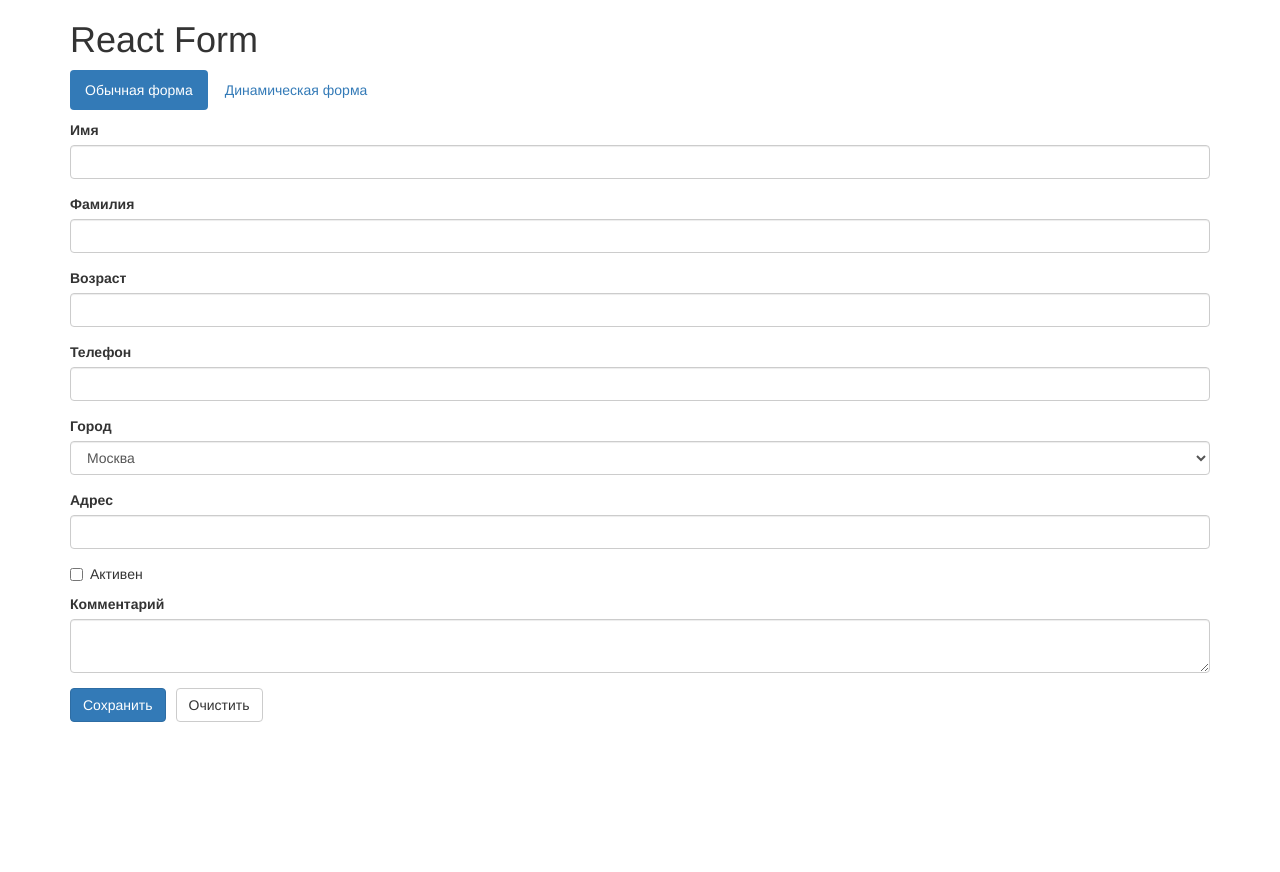
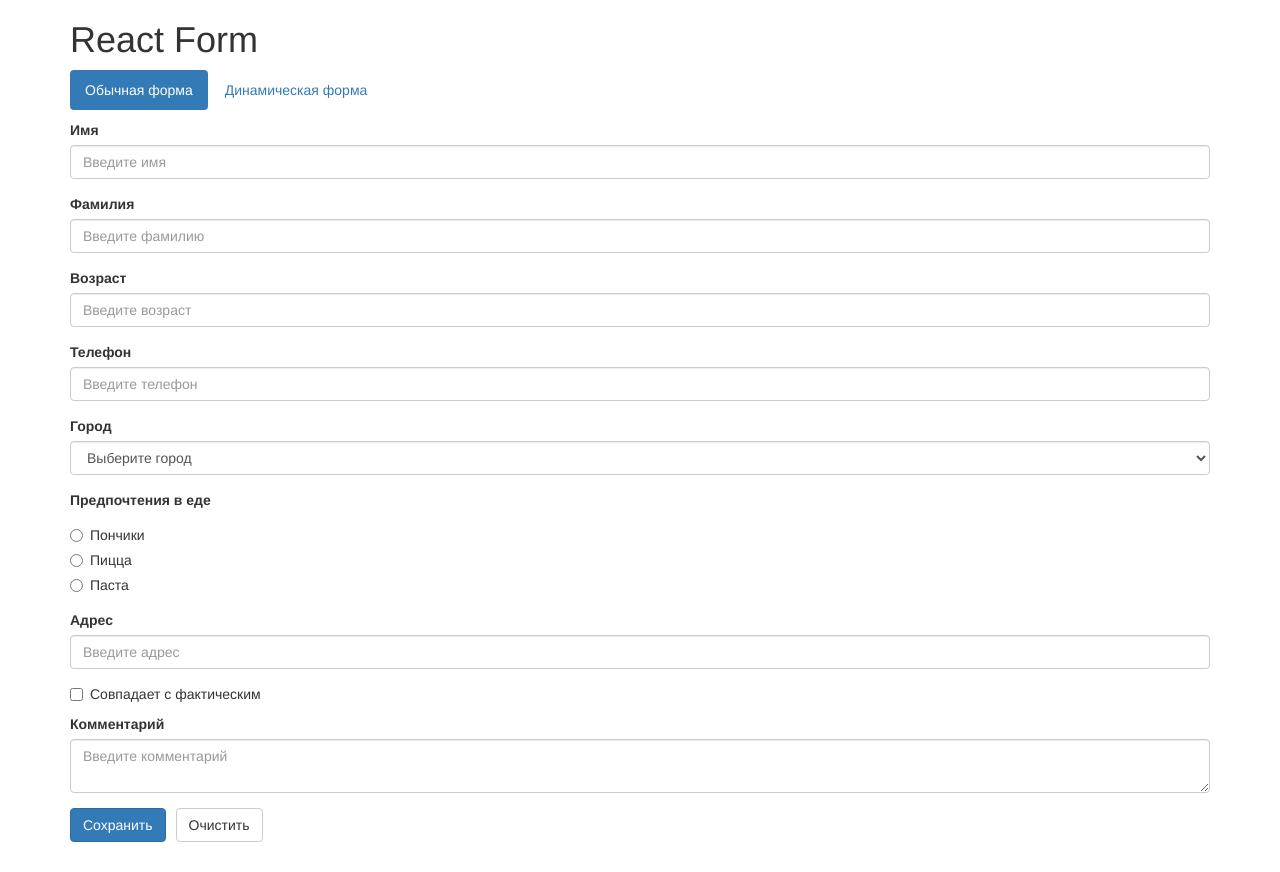
Before and after one commit to kostaskriaridis/react-form, a React (Create React App) app: page / in a window 1280 px wide. Before the commit the page ends 800 px from the top, so only its background shows below. Built offline with nearby package versions, Linux system fonts and the light colour scheme.

Commit message:
Added placeholders to inputs. Added RadioGroup component

```diff
--- a/src/form/HOC.js
+++ b/src/form/HOC.js
@@ -2,7 +2,15 @@ import React, { Component } from 'react';
 import PropTypes from 'prop-types';
 
 export default function HOC(InputComponent) {
-    class Input extends Component {
+    return class Input extends Component {
+        static defaultProps = {
+            onChange() {}
+        };
+
+        static contextTypes = {
+            form: PropTypes.object
+        };
+
         constructor(props) {
             super(props);
 
@@ -39,6 +47,7 @@ export default function HOC(InputComponent) {
         }
 
         setValue(value) {
+            this.props.onChange(value);
             this.setState({ value });
         }
 
@@ -50,10 +59,4 @@ export default function HOC(InputComponent) {
             return this.state.value;
         }
     }
-
-    Input.contextTypes = {
-        form: PropTypes.object
-    };
-
-    return Input;
 }
--- /dev/null
+++ b/src/form/RadioGroup.js
@@ -0,0 +1,23 @@
+import React from 'react';
+import HOC from './HOC';
+
+function RadioGroup({ name, items, value, setValue }) {
+    return (
+        <div>
+            {items.map(item =>
+                <div className='radio' key={item.value}>
+                    <label>
+                        <input
+                            type='radio'
+                            name={name}
+                            checked={item.value === value}
+                            onChange={() => setValue(item.value)} />
+                        {item.label}
+                    </label>
+                </div>
+            )}
+        </div>
+    );
+}
+
+export default HOC(RadioGroup);
--- a/src/form/Select.js
+++ b/src/form/Select.js
@@ -1,7 +1,11 @@
 import React from 'react';
 import HOC from './HOC';
 
-function Select({ name, value = '', options, setValue }) {
+function Select({ name, value = '', placeholder, options, setValue }) {
+    if (placeholder) {
+        options = [{ value: '', label: placeholder }].concat(options);
+    }
+
     return (
         <select
             className='form-control'
--- a/src/pages/Base.js
+++ b/src/pages/Base.js
@@ -5,6 +5,7 @@ import Input from '../form/Input';
 import Select from '../form/Select';
 import Checkbox from '../form/Checkbox';
 import Textarea from '../form/Textarea';
+import RadioGroup from '../form/RadioGroup';
 
 class Base extends Component {
     componentWillMount() {
@@ -18,27 +19,34 @@ class Base extends Component {
                 onSubmit={data => console.log(data)}>
                 <div className='form-group'>
                     <label>Имя</label>
-                    <Input name='person.name' />
+                    <Input
+                        name='person.name'
+                        placeholder='Введите имя' />
                 </div>
                 <div className='form-group'>
                     <label>Фамилия</label>
-                    <Input name='person.last_name' />
+                    <Input
+                        name='person.last_name'
+                        placeholder='Введите фамилию' />
                 </div>
                 <div className='form-group'>
                     <label>Возраст</label>
                     <Input
                         name='person.age'
-                        type='number' />
+                        type='number'
+                        placeholder='Введите возраст' />
                 </div>
                 <div className='form-group'>
                     <label>Телефон</label>
-                    <Input name='contact.phone' />
+                    <Input
+                        name='contact.phone'
+                        placeholder='Введите телефон' />
                 </div>
                 <div className='form-group'>
                     <label>Город</label>
                     <Select
                         name='contact.city'
-                        value='moscow'
+                        placeholder='Выберите город'
                         options={[
                             { value: 'moscow', label: 'Москва' },
                             { value: 'saint-petersburg', label: 'Санкт-Петербург' },
@@ -46,20 +54,34 @@ class Base extends Component {
                         ]} />
                 </div>
                 <div className='form-group'>
+                    <label>Предпочтения в еде</label>
+                    <RadioGroup
+                        name='food'
+                        items={[
+                            { value: 'donut', label: 'Пончики' },
+                            { value: 'pizza', label: 'Пицца' },
+                            { value: 'past', label: 'Паста' }
+                        ]} />
+                </div>
+                <div className='form-group'>
                     <label>Адрес</label>
-                    <Input name='contact.address' />
+                    <Input
+                        name='contact.address'
+                        placeholder='Введите адрес' />
                 </div>
                 <div className='checkbox'>
                     <label>
                         <Checkbox
-                            name='isActive'
+                            name='matchesWithActual'
                             value={false} />
-                        Активен
+                        Совпадает с фактическим
                     </label>
                 </div>
                 <div className='form-group'>
                     <label>Комментарий</label>
-                    <Textarea name='comment' />
+                    <Textarea
+                        name='comment'
+                        placeholder='Введите комментарий' />
                 </div>
 
                 <button className='btn btn-primary' type='submit'>Сохранить</button>
--- a/src/pages/Dynamic.js
+++ b/src/pages/Dynamic.js
@@ -9,23 +9,23 @@ import Textarea from '../form/Textarea';
 export default class Dynamic extends Component {
     state = {
         fields: [
-            { type: 'input', name: 'person.first_name', label: 'Имя' },
-            { type: 'input', name: 'person.age', label: 'Возраст' },
+            { type: 'input', name: 'person.first_name', label: 'Имя', placeholder: 'Введите имя' },
+            { type: 'input', name: 'person.age', label: 'Возраст', placeholder: 'Введите возраст' },
             {
                 type: 'select',
                 name: 'address.city',
                 label: 'Город',
-                value: 'moscow',
+                placeholder: 'Выберите город',
                 options: [
                     { label: 'Москва', value: 'moscow' },
                     { label: 'Санкт-Петербург', value: 'saint-petersburg' },
                     { label: 'Екатеринбург', value: 'ekaterinburg' }
                 ]
             },
-            { type: 'input', name: 'address.street', label: 'Улица' },
-            { type: 'input', name: 'address.house', label: 'Дом' },
+            { type: 'input', name: 'address.street', label: 'Улица', placeholder: 'Введите улицу' },
+            { type: 'input', name: 'address.house', label: 'Дом', placeholder: 'Введите дом' },
             { type: 'checkbox', name: 'address.isActive', label: 'Активен?' },
-            { type: 'textarea', name: 'comment', label: 'Комментарий' },
+            { type: 'textarea', name: 'comment', label: 'Комментарий', placeholder: 'Введите комментарий' }
         ]
     };
 
@@ -97,6 +97,7 @@ function CreateForm({ onCreateField }) {
     let form;
 
     function handleCreateField(data) {
+        // Проверяем, что все поля заполнены
         if (!Object.keys(data).every(name => data[name])) {
             return;
         }
@@ -130,6 +131,11 @@ function CreateForm({ onCreateField }) {
             </div>
             <div className='form-group'>
                 <Input
+                    name='placeholder'
+                    placeholder='Placeholder' />
+            </div>
+            <div className='form-group'>
+                <Input
                     name='name'
                     placeholder='Name' />
             </div>
```
